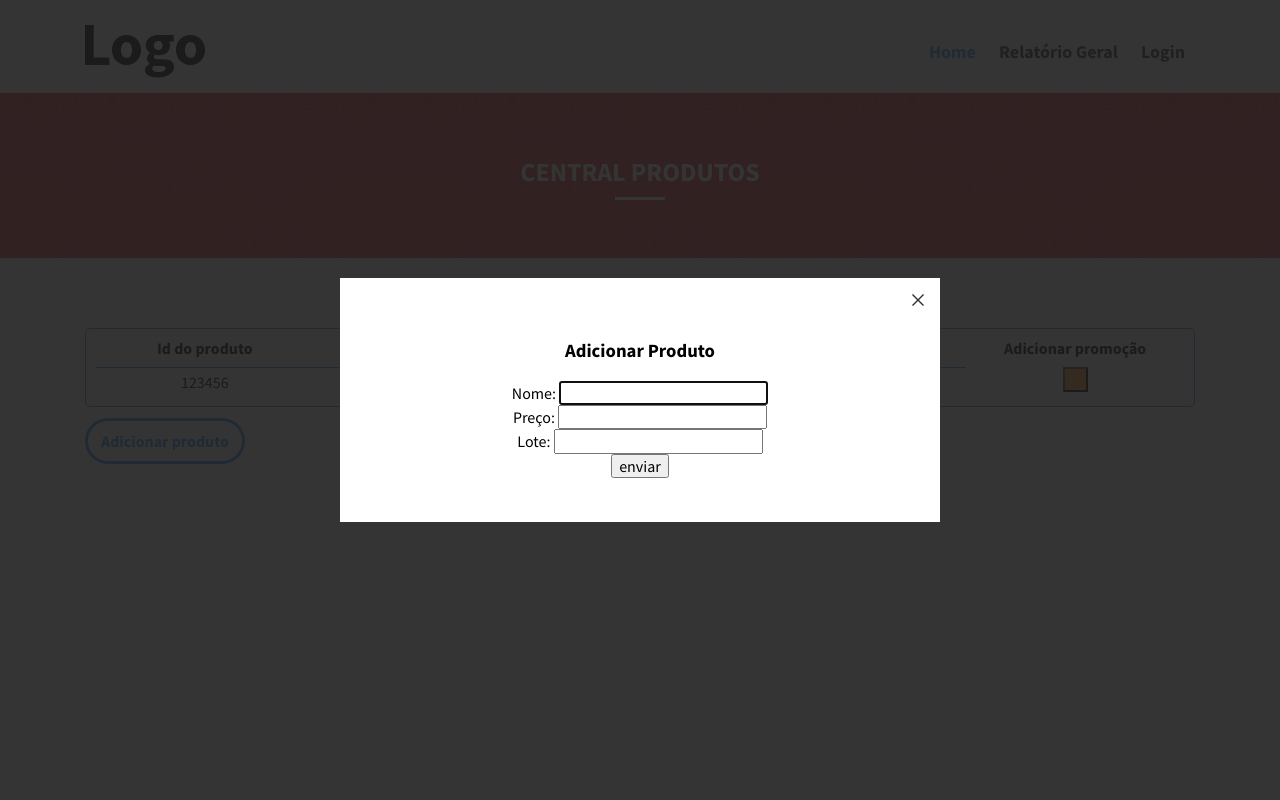
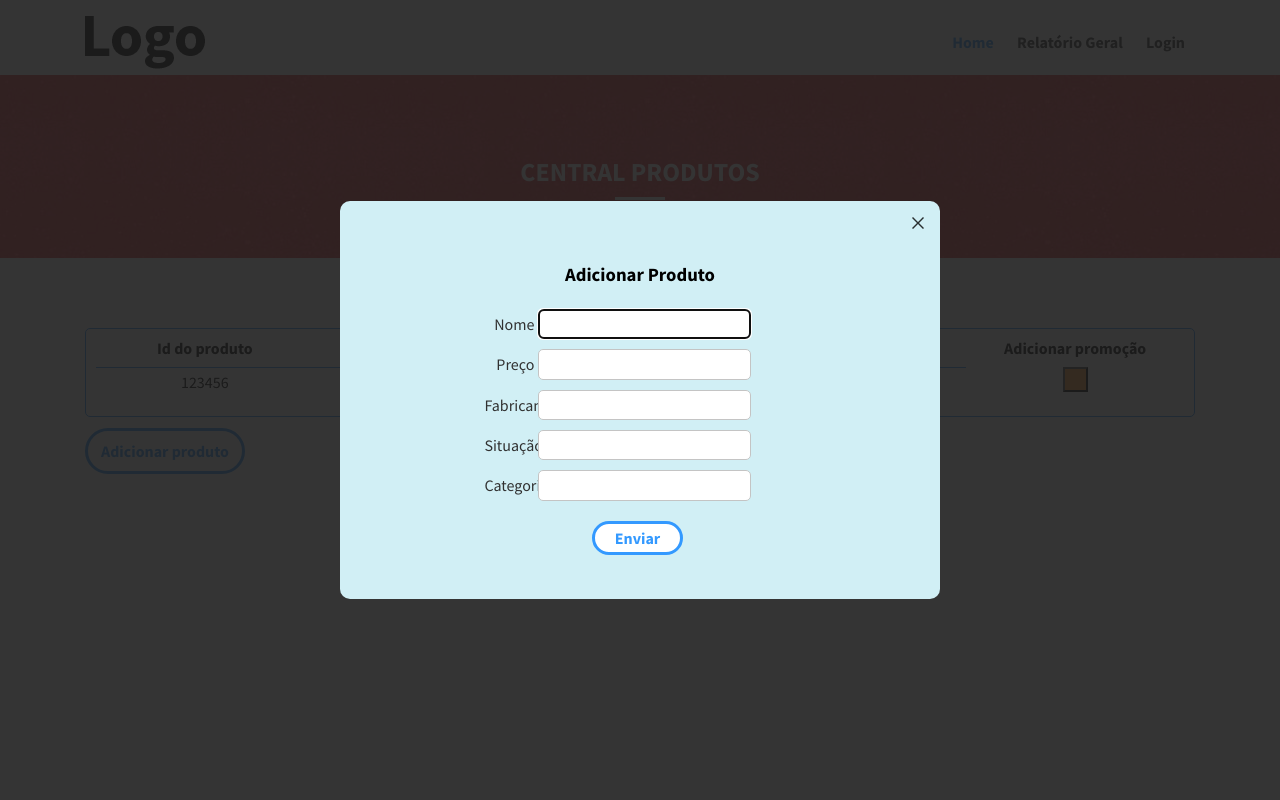
Before and after one commit to jessescn/CCCPharma-frontend, a PHP site: page /relatorios/relatorio-produtos.html in a window 1280 px wide, after a click on "Adicionar produto". Run offline with PHP 8.4, Linux system fonts and the light colour scheme.

Commit message:
Continuando modals e alterações no design

```diff
--- a/relatorios/relatorio-produtos.html
+++ b/relatorios/relatorio-produtos.html
@@ -9,7 +9,6 @@
     <link rel="stylesheet" href="../style.css">
     <link rel="stylesheet" type="text/css" href="../jquery.fancybox.min.css">
 </head>
-
 <body>
     <header class="cabecalho">
         <div class="container">
@@ -42,32 +41,42 @@
                         <span class="relatorio__elemento">12</span>
                         <span class="relatorio__elemento">R$1000,00</span>
                         <button class="relatorio__botao relatorio__cor2"></button>
+                        <a data-fancybox data-touch="false" href="#promocao" class="modal__promocao"></a>
+                    </div>
+                    <div>
+
                     </div>
                 </section>
                 <div>
                     <a data-fancybox data-touch="false" href="#modal" class="relatorio__modal">Adicionar produto</a>
                 </div>
                 <div id="modal">
-                    <div>
                     <h3 class="text-center">Adicionar Produto</h3>
-                        <form class="formulario__modal">
+                    <form class="modal__formulario">
                         <div class="text-center">
-                                <span class="modal__label">Nome: </span>
+                            <label class="modal__label">Nome </label>
                             <input class="modal__input" name="nome" type="text">
                         </div>
                         <div class="text-center">
-                                <span class="modal__label">Preço: </span>
+                            <label class="modal__label">Preço </label>
                             <input class="modal__input" type="text" name="preco">
                         </div>
                         <div class="text-center">
-                                <span class="modal__label">Lote: </span>
+                            <label class="modal__label">Fabricante </label>
                             <input class="modal__input" type="text" name="lote">
                         </div>
                         <div class="text-center">
-                                <input class="modal__input" type="submit" value="enviar">
+                            <label class="modal__label">Situação </label>
+                            <input class="modal__input" type="text" name="lote">
+                        </div>
+                        <div class="text-center">
+                            <label class="modal__label">Categoria </label>
+                            <input class="modal__input" type="text" name="lote">
+                        </div>
+                        <div class="modal__botao">
+                            <input class="formulario__botao" type="submit" value="Enviar">
                         </div>
                     </form>
-                    </div>
                 </div>
             </section>
         </article>
--- a/style.css
+++ b/style.css
@@ -430,11 +430,35 @@ body {
   font-weight: bold;
 }
 
-.modal__label {
-  width: 50px;
+#modal {
+  background-color: rgb(209, 239, 245);
+  border-radius: 10px;
 }
 
+.modal__botao {
+  margin-top: 15px;
+  margin-right: -40px;
+}
 
+.modal__label {
+  display: inline-block;
+  width: 50px;
+  text-align: right;
+  color: #303030;
+}
+
+.modal__input {
+  border-radius: 5px;
+  margin: 5px 0;
+  border: 1px solid #c4c4c4;
+  border-radius: 5px;
+  padding: 5px;
+}
+
+.modal__formulario {
+  display: block;
+  margin-left: -45px;
+}
 
 .relatorio__cor2 {
   background-color: #ff9933;
@@ -442,8 +466,8 @@ body {
 
 .cabecalho {
   background: white;
-  padding: 15px;
-  position: fixed;
+  padding: 6px;
+  position: absolute;
   width: 100%;
 }
 
@@ -785,8 +809,8 @@ body {
   display: block;
   text-decoration: none;
   font-weight: bold;
-  height: 20px;
-  font-size: 18px;
+  height: 15px;
+  font-size: 16px;
   color: #343434;
 }
 
@@ -938,11 +962,12 @@ body {
   text-transform: uppercase;
   color:white;
   font-size: 26px;
-  padding-top: 105px;
+  padding-top: 80px;
 }
 
 .home_div{
   background-color:#3399ff;
+  margin-top: 50px;
   height: 210px;
 }
 
```
Lines whose indentation alone changed are shown as unchanged.
